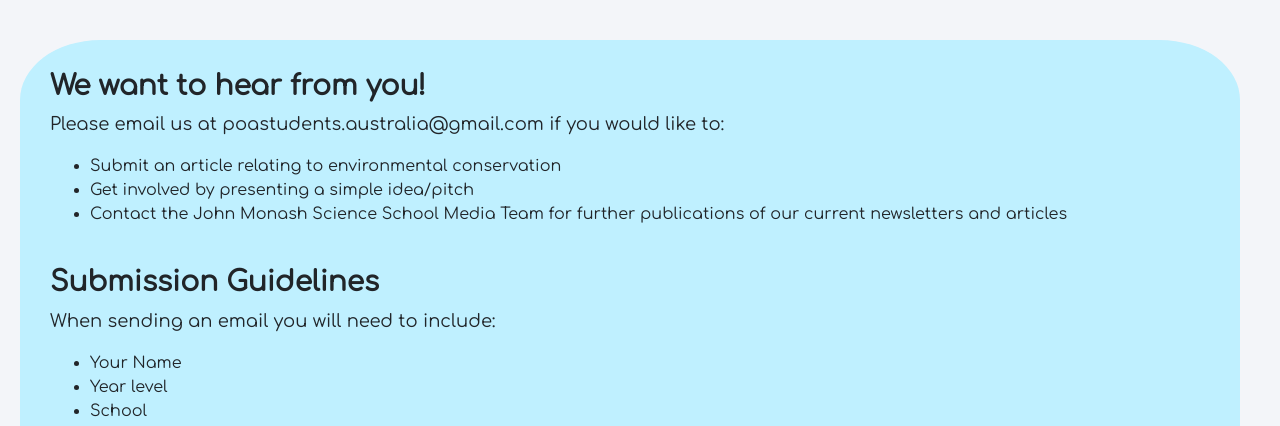
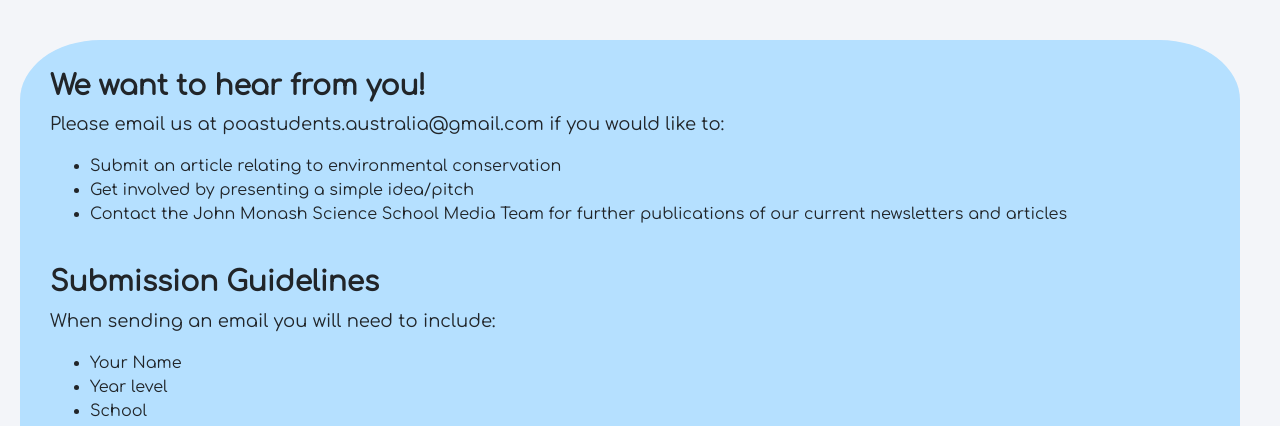
Before and after one commit to jmss-plastic-oceans/jmss-plastic-oceans.github.io, a plain HTML site: page U3VwcG9ydCBQbGFzdGljIE9jZWFucw/newsletter.html in a window 1280 px wide. In both pictures the pointer is over the element 630 px from the left and 636 px from the top of the page. Shown: the part 358-784 px from the top of the page. Drawn offline with nearby package versions, Linux system fonts and the light colour scheme.

Commit message:
Update index.css

```diff
--- a/U3VwcG9ydCBQbGFzdGljIE9jZWFucw/index.css
+++ b/U3VwcG9ydCBQbGFzdGljIE9jZWFucw/index.css
@@ -524,12 +524,19 @@ p {
 
 
 .border-submissions {
-	border-color: #4083ed;
 	border-width: 40px / 20px;
 	border-radius: 80px / 60px;
 	background-color: #bff0ff;
 	padding: 30px;
 	text-align: centre;
+}
+
+.border-submissions:hover {
+	background-color: #b5e0ff;
+}
+
+.border-sub:hover {
+	background-color: #bff0ff;
 }
 
 .border-sub {
```
